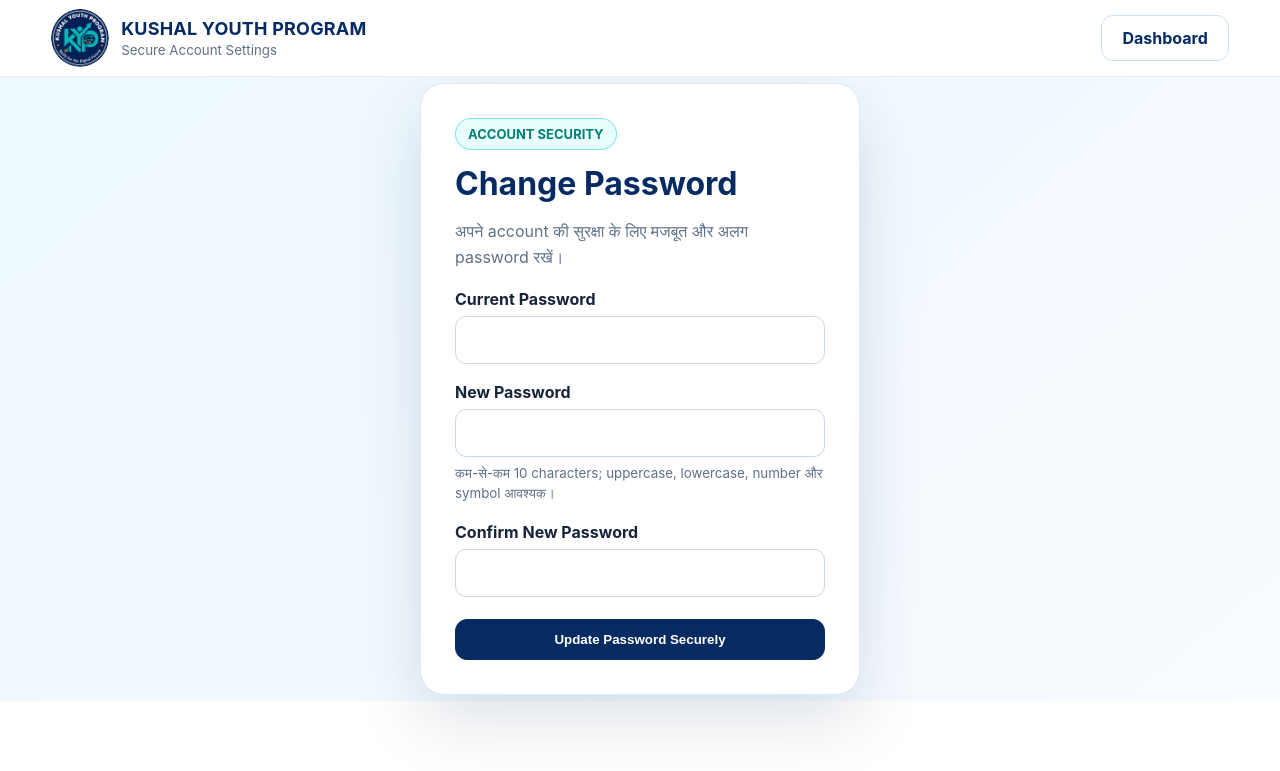
After one commit to shekharnalanda/KYP, a Laravel app: page /profile/password in a window 1280 px wide. The commit adds this page. Shown: the top 771 px of the page. Run offline with Laravel 12, Linux system fonts and the light colour scheme; the visitor is signed in with stand-in values (Sample User, id 1).

Commit message:
Add secure self-service password changes

```diff
--- /dev/null
+++ b/app/Http/Controllers/ProfileController.php
@@ -0,0 +1,45 @@
+<?php
+
+namespace App\Http\Controllers;
+
+use Illuminate\Http\RedirectResponse;
+use Illuminate\Http\Request;
+use Illuminate\Support\Facades\Auth;
+use Illuminate\Validation\Rules\Password;
+use Illuminate\View\View;
+
+class ProfileController extends Controller
+{
+    public function editPassword(): View
+    {
+        return view('profile.password');
+    }
+
+    public function updatePassword(Request $request): RedirectResponse
+    {
+        $validated = $request->validate([
+            'current_password' => ['required', 'current_password'],
+            'password' => [
+                'required',
+                'confirmed',
+                'different:current_password',
+                Password::min(10)->mixedCase()->numbers()->symbols(),
+            ],
+        ], [
+            'current_password.current_password' => 'वर्तमान पासवर्ड सही नहीं है।',
+            'password.different' => 'नया पासवर्ड वर्तमान पासवर्ड से अलग होना चाहिए।',
+            'password.confirmed' => 'नया पासवर्ड और पुष्टि मेल नहीं खाते।',
+        ]);
+
+        Auth::logoutOtherDevices($validated['current_password']);
+
+        $request->user()->forceFill([
+            'password' => $validated['password'],
+        ])->save();
+
+        $request->session()->regenerate();
+        $request->session()->regenerateToken();
+
+        return back()->with('status', 'पासवर्ड सफलतापूर्वक बदल दिया गया है।');
+    }
+}
--- a/resources/views/panels/admin.blade.php
+++ b/resources/views/panels/admin.blade.php
@@ -2,7 +2,7 @@
 @section('title', 'Admin Dashboard | KYP')
 @section('body')
 <div class="panel-shell"><div class="container"><div class="panel">
-<div style="display:flex;justify-content:space-between;align-items:center;gap:18px;flex-wrap:wrap"><div><span class="eyebrow" style="color:#057d78;background:#e8fffd">ADMIN CONTROL</span><h1>KYP Administration</h1><p style="color:var(--muted)">Learning, assessment और certification का live central overview।</p></div><div style="display:flex;gap:10px;flex-wrap:wrap"><a class="btn btn-primary" href="{{ route('admin.users') }}">Users & Enrolments</a><a class="btn btn-primary" href="{{ route('admin.progress') }}">Student Progress</a><a class="btn btn-primary" href="{{ route('admin.assessments') }}">Exams & Questions</a><a class="btn btn-primary" href="{{ route('attendance.index') }}">Attendance</a><a class="btn btn-primary" href="{{ route('admin.results') }}">Results & Certificates</a><form method="POST" action="{{ route('logout') }}">@csrf<button class="btn btn-light">Logout</button></form></div></div>
+<div style="display:flex;justify-content:space-between;align-items:center;gap:18px;flex-wrap:wrap"><div><span class="eyebrow" style="color:#057d78;background:#e8fffd">ADMIN CONTROL</span><h1>KYP Administration</h1><p style="color:var(--muted)">Learning, assessment और certification का live central overview।</p></div><div style="display:flex;gap:10px;flex-wrap:wrap"><a class="btn btn-primary" href="{{ route('admin.users') }}">Users & Enrolments</a><a class="btn btn-primary" href="{{ route('admin.progress') }}">Student Progress</a><a class="btn btn-primary" href="{{ route('admin.assessments') }}">Exams & Questions</a><a class="btn btn-primary" href="{{ route('attendance.index') }}">Attendance</a><a class="btn btn-primary" href="{{ route('admin.results') }}">Results & Certificates</a><a class="btn btn-light" href="{{ route('profile.password.edit') }}">Change Password</a><form method="POST" action="{{ route('logout') }}">@csrf<button class="btn btn-light">Logout</button></form></div></div>
 <div class="panel-grid">
 <div class="panel-card"><h3>Students</h3><div class="metric">{{ $stats['students'] }}</div></div><div class="panel-card"><h3>Teachers</h3><div class="metric">{{ $stats['teachers'] }}</div></div><div class="panel-card"><h3>Active Courses</h3><div class="metric">{{ $stats['courses'] }}</div></div><div class="panel-card"><h3>Learning Sessions</h3><div class="metric">{{ $stats['sessions'] }}</div></div><div class="panel-card"><h3>Active Enrolments</h3><div class="metric">{{ $stats['enrollments'] }}</div></div><div class="panel-card"><h3>Attendance Today</h3><div class="metric">{{ $stats['attendance_today'] }}</div></div><div class="panel-card"><h3>Online Exams</h3><div class="metric">{{ $stats['exams'] }}</div></div><div class="panel-card"><h3>Question Bank</h3><div class="metric">{{ $stats['questions'] }}</div></div><div class="panel-card"><h3>Results</h3><div class="metric">{{ $stats['results'] }}</div></div><div class="panel-card"><h3>Certificates</h3><div class="metric">{{ $stats['certificates'] }}</div></div>
 </div></div></div></div>
--- a/resources/views/panels/student.blade.php
+++ b/resources/views/panels/student.blade.php
@@ -2,7 +2,7 @@
 @section('title', 'Student Dashboard | KYP')
 @section('body')
 <div class="panel-shell"><div class="container"><div class="panel">
-<div style="display:flex;justify-content:space-between;align-items:center;gap:18px;flex-wrap:wrap"><div><span class="eyebrow" style="color:#057d78;background:#e8fffd">STUDENT PANEL</span><h1>नमस्ते, {{ auth()->user()->name }}</h1><p style="color:var(--muted)">आपकी classroom तथा lab progress और exam eligibility।</p></div><div style="display:flex;gap:10px;flex-wrap:wrap"><a class="btn btn-primary" href="{{ route('learning.index') }}">Learning Sessions</a><a class="btn btn-primary" href="{{ route('student.exams') }}">Online Exams</a><form method="POST" action="{{ route('logout') }}">@csrf<button class="btn btn-light">Logout</button></form></div></div>
+<div style="display:flex;justify-content:space-between;align-items:center;gap:18px;flex-wrap:wrap"><div><span class="eyebrow" style="color:#057d78;background:#e8fffd">STUDENT PANEL</span><h1>नमस्ते, {{ auth()->user()->name }}</h1><p style="color:var(--muted)">आपकी classroom तथा lab progress और exam eligibility।</p></div><div style="display:flex;gap:10px;flex-wrap:wrap"><a class="btn btn-primary" href="{{ route('learning.index') }}">Learning Sessions</a><a class="btn btn-primary" href="{{ route('student.exams') }}">Online Exams</a><a class="btn btn-light" href="{{ route('profile.password.edit') }}">Change Password</a><form method="POST" action="{{ route('logout') }}">@csrf<button class="btn btn-light">Logout</button></form></div></div>
 <div class="cards" style="margin-top:28px">@foreach($summary as $item)<article class="card"><div class="icon">{{ $item['course']->code }}</div><h3>{{ $item['course']->name }}</h3><p>Lab: {{ $item['lab_sessions'] }}/{{ $item['course']->total_sessions }} • Classroom: {{ $item['classroom_sessions'] }}</p><div style="height:9px;background:#e6eef8;border-radius:9px;overflow:hidden;margin:14px 0"><div style="width:{{ $item['progress'] }}%;height:100%;background:var(--teal)"></div></div><div class="metric">{{ $item['required_sessions'] ? ($item['eligible'] ? 'Exam Eligible' : $item['required_sessions'].' lab sessions required') : 'Advanced Module' }}</div></article>@endforeach</div>
 </div></div></div>
 @endsection
--- a/resources/views/panels/teacher.blade.php
+++ b/resources/views/panels/teacher.blade.php
@@ -2,7 +2,7 @@
 @section('title', 'Teacher Dashboard | KYP')
 @section('body')
 <div class="panel-shell"><div class="container"><div class="panel">
-<div style="display:flex;justify-content:space-between;align-items:center;gap:18px;flex-wrap:wrap"><div><span class="eyebrow" style="color:#057d78;background:#e8fffd">TEACHER PANEL</span><h1>Teacher Dashboard</h1><p style="color:var(--muted)">Classroom sessions, learner progress और attendance overview।</p></div><div style="display:flex;gap:10px;flex-wrap:wrap"><a class="btn btn-primary" href="{{ route('learning.index') }}">Open Sessions</a><a class="btn btn-primary" href="{{ route('attendance.index') }}">Mark Attendance</a><form method="POST" action="{{ route('logout') }}">@csrf<button class="btn btn-light">Logout</button></form></div></div>
+<div style="display:flex;justify-content:space-between;align-items:center;gap:18px;flex-wrap:wrap"><div><span class="eyebrow" style="color:#057d78;background:#e8fffd">TEACHER PANEL</span><h1>Teacher Dashboard</h1><p style="color:var(--muted)">Classroom sessions, learner progress और attendance overview।</p></div><div style="display:flex;gap:10px;flex-wrap:wrap"><a class="btn btn-primary" href="{{ route('learning.index') }}">Open Sessions</a><a class="btn btn-primary" href="{{ route('attendance.index') }}">Mark Attendance</a><a class="btn btn-light" href="{{ route('profile.password.edit') }}">Change Password</a><form method="POST" action="{{ route('logout') }}">@csrf<button class="btn btn-light">Logout</button></form></div></div>
 <div class="panel-grid"><div class="panel-card"><h3>Active Students</h3><div class="metric">{{ $studentCount }}</div></div><div class="panel-card"><h3>Today’s Attendance</h3><div class="metric">{{ $attendanceToday }}</div></div><div class="panel-card"><h3>Course Sessions</h3><div class="metric">{{ $courses->sum('sessions_count') }}</div></div></div>
 <div class="cards" style="margin-top:22px">@foreach($courses as $course)<article class="card"><div class="icon">{{ $course->code }}</div><h3>{{ $course->name }}</h3><p>{{ $course->sessions_count }} sequential classroom/lab sessions</p><div class="metric">{{ $course->total_hours }} Hours</div></article>@endforeach</div>
 </div></div></div>
--- /dev/null
+++ b/resources/views/profile/password.blade.php
@@ -0,0 +1,49 @@
+@extends('layouts.app')
+@section('title', 'Change Password | KYP')
+@section('body')
+<header>
+    <nav class="container">
+        <a class="brand" href="{{ route('dashboard') }}">
+            <img src="{{ asset('images/kyp-logo.webp') }}" alt="KYP Logo" onerror="this.style.display='none';this.nextElementSibling.style.display='grid'">
+            <span class="brand-fallback">KYP</span>
+            <span><strong>KUSHAL YOUTH PROGRAM</strong><small>Secure Account Settings</small></span>
+        </a>
+        <a class="btn btn-light" href="{{ route('dashboard') }}">Dashboard</a>
+    </nav>
+</header>
+
+<div class="form-wrap">
+    <form class="form-card" method="POST" action="{{ route('profile.password.update') }}">
+        @csrf
+        @method('PUT')
+
+        <span class="eyebrow" style="color:#057d78;background:#e8fffd">ACCOUNT SECURITY</span>
+        <h1 style="margin-top:14px">Change Password</h1>
+        <p style="color:var(--muted);line-height:1.6">अपने account की सुरक्षा के लिए मजबूत और अलग password रखें।</p>
+
+        @if(session('status'))
+            <div style="margin-top:18px;padding:13px 15px;border-radius:12px;background:#e8fff4;color:#087443;border:1px solid #a9e8cc;font-weight:700">{{ session('status') }}</div>
+        @endif
+
+        <div class="field">
+            <label for="current_password">Current Password</label>
+            <input id="current_password" name="current_password" type="password" required autocomplete="current-password">
+            @error('current_password')<div class="error">{{ $message }}</div>@enderror
+        </div>
+
+        <div class="field">
+            <label for="password">New Password</label>
+            <input id="password" name="password" type="password" required autocomplete="new-password">
+            <small style="display:block;color:var(--muted);margin-top:7px;line-height:1.5">कम-से-कम 10 characters; uppercase, lowercase, number और symbol आवश्यक।</small>
+            @error('password')<div class="error">{{ $message }}</div>@enderror
+        </div>
+
+        <div class="field">
+            <label for="password_confirmation">Confirm New Password</label>
+            <input id="password_confirmation" name="password_confirmation" type="password" required autocomplete="new-password">
+        </div>
+
+        <button class="btn full" type="submit">Update Password Securely</button>
+    </form>
+</div>
+@endsection
--- a/routes/web.php
+++ b/routes/web.php
@@ -8,6 +8,7 @@ use App\Http\Controllers\AuthController;
 use App\Http\Controllers\DashboardController;
 use App\Http\Controllers\ExamController;
 use App\Http\Controllers\LearningSessionController;
+use App\Http\Controllers\ProfileController;
 use App\Http\Controllers\ResultController;
 use Illuminate\Support\Facades\Route;
 
@@ -19,9 +20,11 @@ Route::middleware('guest')->group(function (): void {
     Route::post('/login', [AuthController::class, 'store'])->middleware('throttle:6,1');
 });
 
-Route::middleware('auth')->group(function (): void {
+Route::middleware(['auth', 'auth.session'])->group(function (): void {
     Route::get('/dashboard', [AuthController::class, 'dashboard'])->name('dashboard');
     Route::post('/logout', [AuthController::class, 'destroy'])->name('logout');
+    Route::get('/profile/password', [ProfileController::class, 'editPassword'])->name('profile.password.edit');
+    Route::put('/profile/password', [ProfileController::class, 'updatePassword'])->middleware('throttle:5,1')->name('profile.password.update');
 
     Route::middleware('role:student,teacher,admin,master_admin')->group(function (): void {
         Route::get('/learning', [LearningSessionController::class, 'index'])->name('learning.index');
@@ -57,8 +60,8 @@ Route::middleware('auth')->group(function (): void {
         Route::get('/admin/progress', [AdminProgressController::class, 'index'])->name('admin.progress');
         Route::get('/admin/assessments', [AdminAssessmentController::class, 'index'])->name('admin.assessments');
         Route::post('/admin/exams', [AdminAssessmentController::class, 'storeExam'])->middleware('throttle:20,1')->name('admin.exams.store');
-        Route::put('/admin/exams/{exam}', [AdminAssessmentController::class, 'updateExam'])->middleware('throttle:30,1')->name('admin.exams.update');
-        Route::post('/admin/questions', [AdminAssessmentController::class, 'storeQuestion'])->middleware('throttle:30,1')->name('admin.questions.store');
+        Route::post('/admin/exams/{exam}/status', [AdminAssessmentController::class, 'status'])->middleware('throttle:30,1')->name('admin.exams.status');
+        Route::post('/admin/exams/{exam}/questions', [AdminAssessmentController::class, 'storeQuestion'])->middleware('throttle:30,1')->name('admin.questions.store');
         Route::get('/admin/questions/{question}/edit', [AdminAssessmentController::class, 'editQuestion'])->name('admin.questions.edit');
         Route::put('/admin/questions/{question}', [AdminAssessmentController::class, 'updateQuestion'])->middleware('throttle:30,1')->name('admin.questions.update');
         Route::get('/admin/results', [ResultController::class, 'index'])->name('admin.results');
```
Also changed, not shown: tests/Feature/ChangePasswordTest.php (added, +62 -0 lines).
